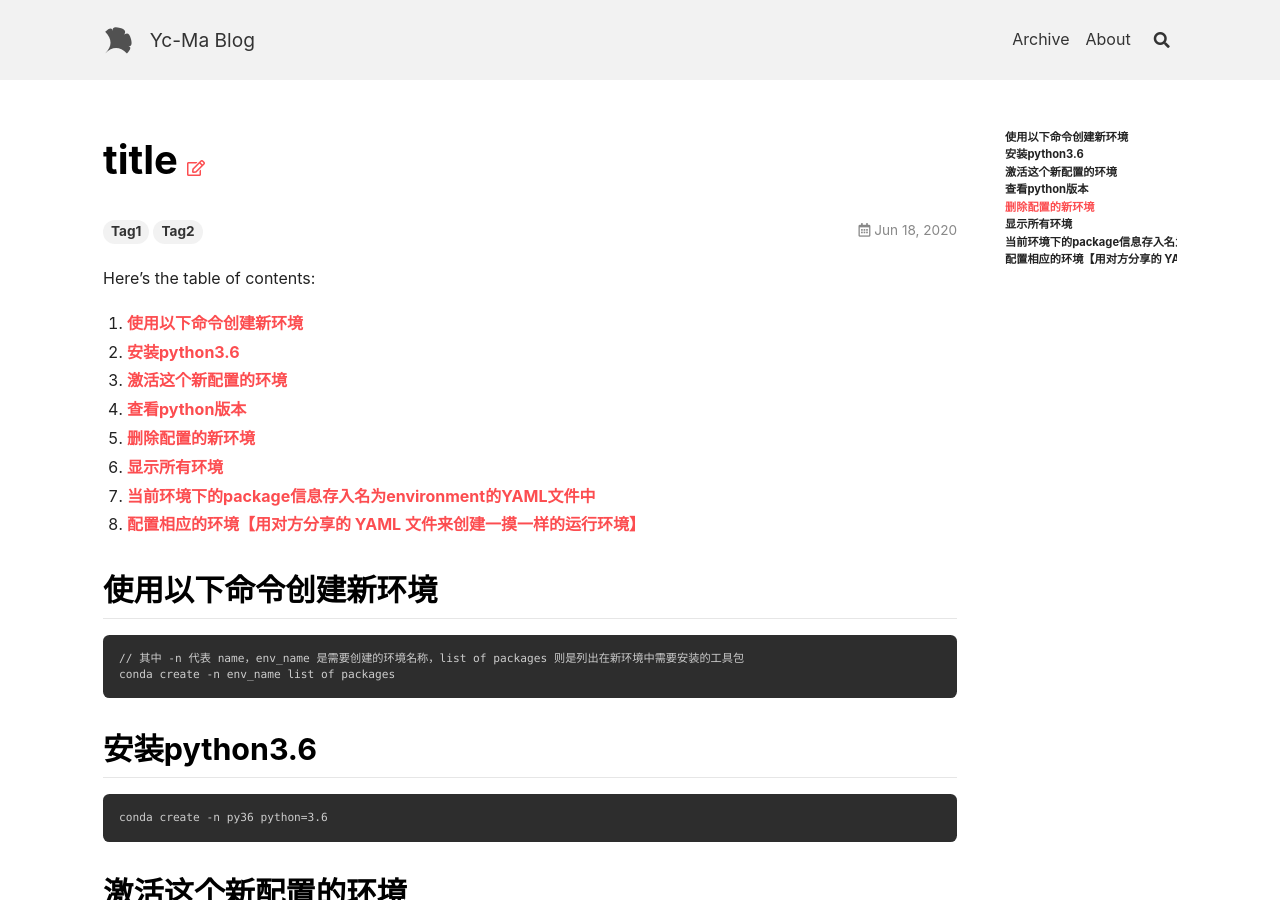
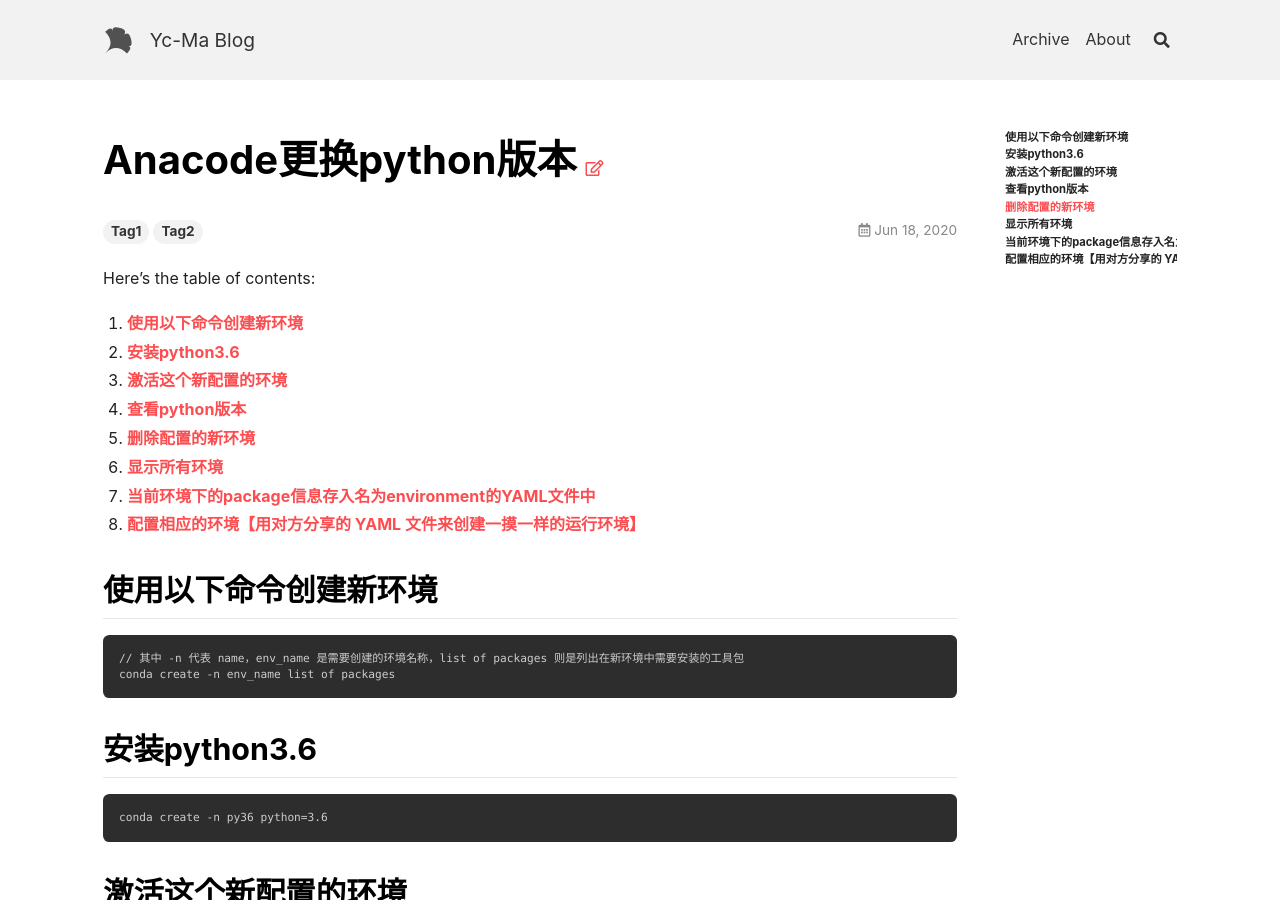
Before and after one commit to crazyyanchao/blog, a Jekyll site: the page built from _posts/2020-06-18-Anacode更换python版本.md, in a window 1280 px wide and 900 px high. Built offline with Jekyll 4.4.1, drawn with Linux system fonts in a browser that asks for light colours; nearby versions of some CDN libraries.

```diff
--- a/_posts/2020-06-18-Anacode更换python版本.md
+++ b/_posts/2020-06-18-Anacode更换python版本.md
@@ -1,5 +1,5 @@
 ---
-title: title
+title: Anacode更换python版本
 tags: [Tag1,Tag2]
 ---
 
```
